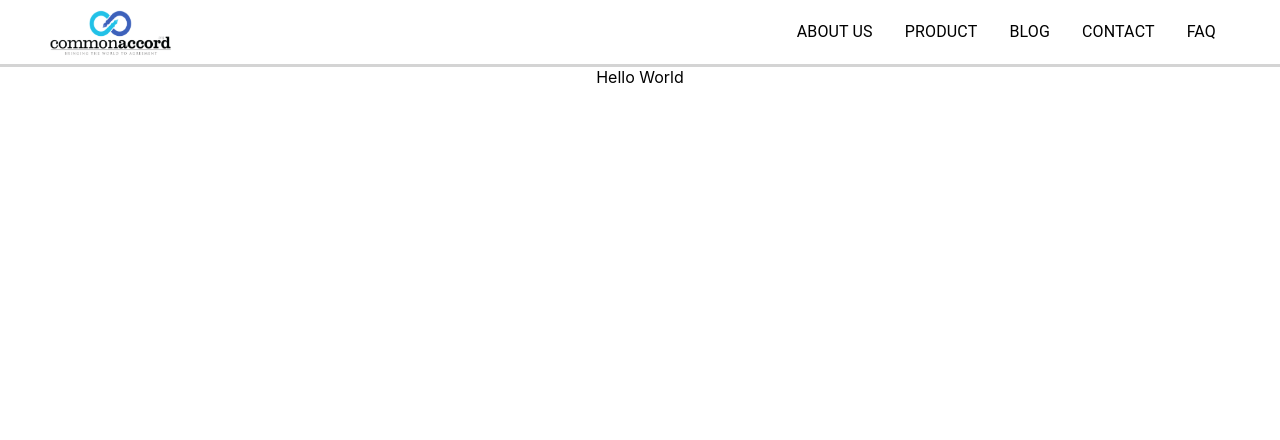
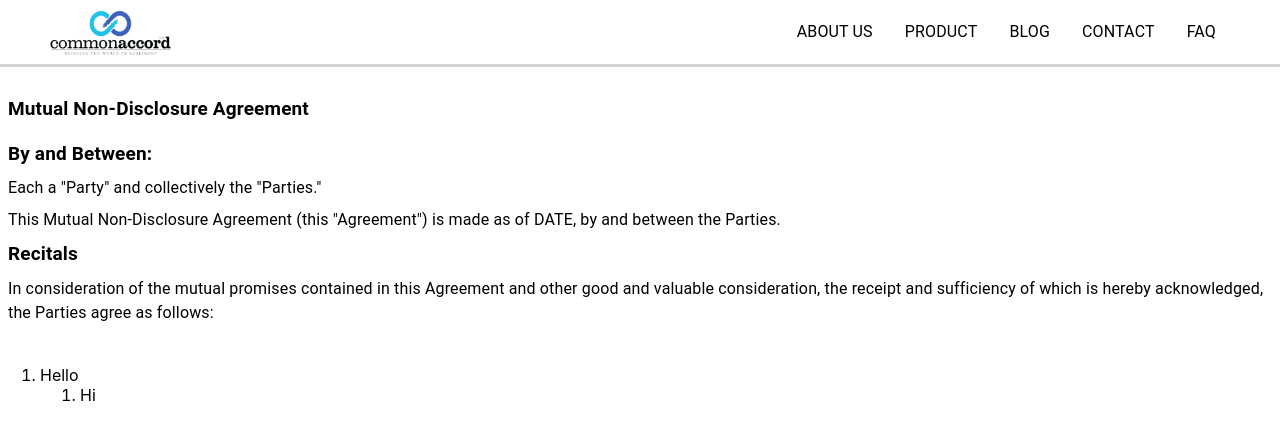
Before and after one commit to shawnchoii/lawCS, a React (Create React App) app in the folder law/: page /test in a window 1280 px wide. Shown: the top 440 px of the page. Built offline with nearby package versions, Linux system fonts and the light colour scheme; no server answers.

Commit message:
Started copying over NDA page

```diff
--- a/law/src/App.css
+++ b/law/src/App.css
@@ -1,5 +1,5 @@
 .App {
-  text-align: center;
+  /* text-align: center; */
 }
 
 .App-logo {
--- a/law/src/pages/Test.js
+++ b/law/src/pages/Test.js
@@ -8,29 +8,66 @@ import {
   ListItemText,
   Divider,
   Container,
+  Typography,
+  Grid,
+  Box
 } from "@material-ui/core";
 import { makeStyles } from "@material-ui/core/styles";
 
 const Test = () => {
-  const url = "http://www.commonaccord.org/index.php?action=source&file=G/NW-NDA/US/00/EN/Demo/Acme-Quake.md";
-  fetch(url, {
-    mode: "no-cors",
-    method: "get",
-    headers: {
-      "Content-Type": "application/json",
-    },
-  })
-    .then((response) => response.json())
-    .then((data) => console.log(data));
+  const classes = useStyles();
 
-  // console.log(data);
+  return (
+  <Grid container className={classes.container}>
+    <Grid container className={classes.grid}>
+      <Grid item xs={12}>
+        <Typography>
+          <Box fontSize={19} fontWeight="fontWeightBold" m={1}>
+            Mutual Non-Disclosure Agreement
+          </Box>
+        </Typography>
+      </Grid>
+    </Grid>
+    <Typography>
+      <Box fontSize={19} textAlign="left" fontWeight="fontWeightBold" m={1}>
+        By and Between:
+      </Box>
+      <Box textAlign="left" m={1}>
+        Each a "Party" and collectively the "Parties."
+      </Box>
+      <Box textAlign="left" m={1}>
+        This Mutual Non-Disclosure Agreement (this "Agreement") is made as of DATE, by and between the Parties.
+      </Box>
+      <Box fontSize={19} textAlign="left" fontWeight="fontWeightBold" m={1}>
+        Recitals
+      </Box>
+      <Box textAlign="left" m={1}>
+      In consideration of the mutual promises contained in this Agreement and other good and valuable consideration, the receipt and sufficiency of which is hereby acknowledged, the Parties agree as follows:
+      </Box>
+    </Typography>
+    <p>
+      <ol>
+        <li>Hello</li>
+        <ol>
+          <li>Hi</li>
+        </ol>
+      </ol>
+    </p>
 
-  return <div>Hello World</div>;
+  </Grid>
+  )
 };
 
 const useStyles = makeStyles({
   appbar: {
     borderBottom: "3px solid rgb(212, 212, 212)",
+  },
+  container: {
+    flexDirection: "column"
+  },
+  grid: {
+    justifyContent: "center",
+    marginTop: 20
   },
   navbarDisplayFlex: {
     display: `flex`,
```
